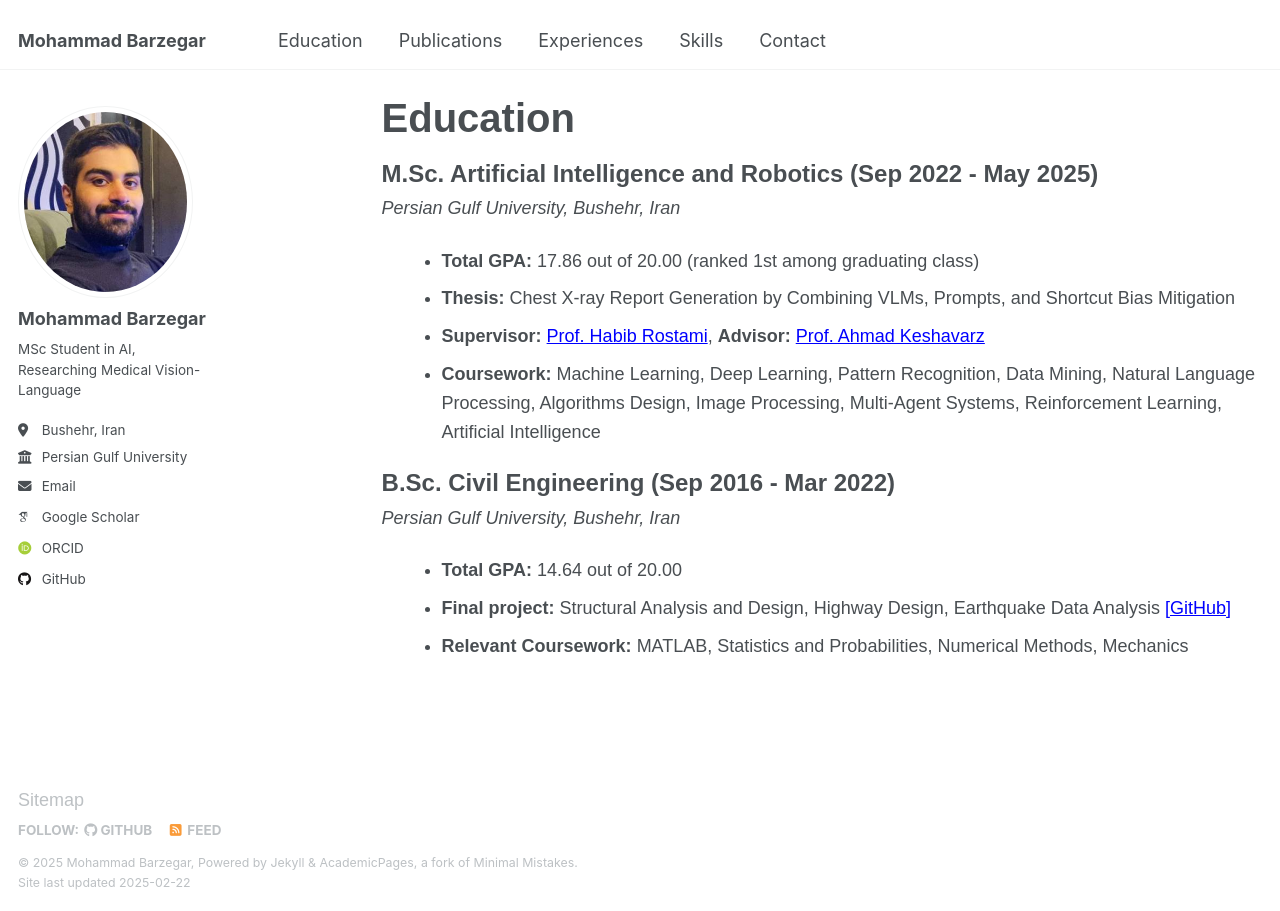
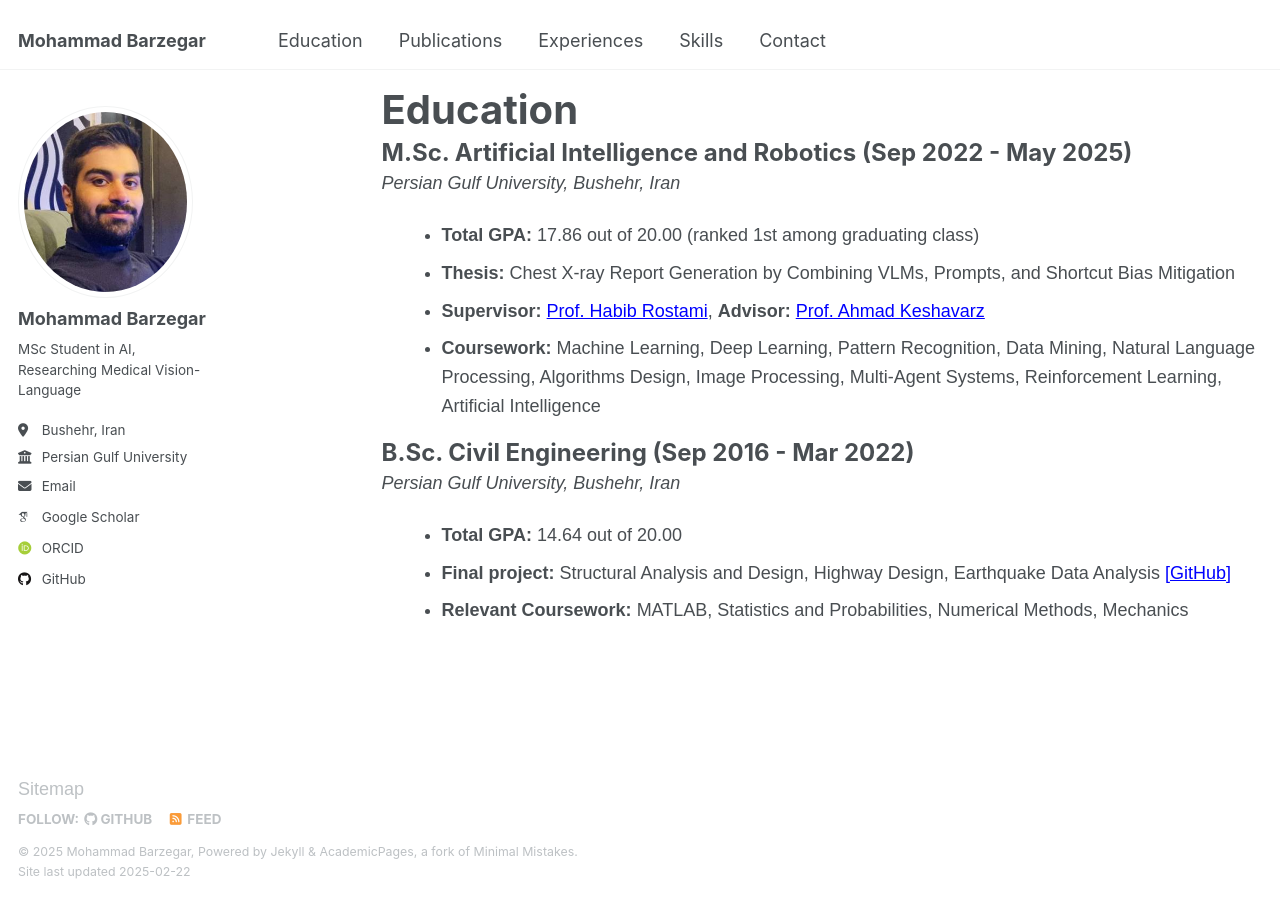
Before and after one commit to mbrz97/mbrz97.github.io, a Jekyll site: the page built from _pages/education.html, in a window 1280 px wide. Built offline with Jekyll 4.4.1, drawn with Linux system fonts in a browser that asks for light colours; some web fonts are replaced.

Commit message:
Update education.html

```diff
--- a/_pages/education.html
+++ b/_pages/education.html
@@ -30,7 +30,7 @@ author_profile: true
         .container {
             margin-left: 100px; /* Moves content to the right */
         }
-        .pagetitle{
+        h1 {
             font-size: 40px;
             font-weight: bold;
             margin-bottom: 5px;
@@ -39,7 +39,7 @@ author_profile: true
         .education {
             margin-bottom: 10px;
         }
-        .degree {
+        h2 {
             font-size: 24px;
             font-weight: bold;
             margin-bottom: 1px;
@@ -63,9 +63,9 @@ author_profile: true
 </head>
 <body>
     <div class="container">
+        <h1>Education</h1>
         <div class="education">
-            <p class="pagetitle">Education</p>
-            <p class="degree">M.Sc. Artificial Intelligence and Robotics <span>(Sep 2022 - May 2025)</span></p>
+            <h2>M.Sc. Artificial Intelligence and Robotics <span>(Sep 2022 - May 2025)</span></h2>
             <p class="university">Persian Gulf University, Bushehr, Iran</p>
             <div class="details">
                 <ul>
@@ -78,7 +78,7 @@ author_profile: true
         </div>
 
         <div class="education">
-            <p class="degree">B.Sc. Civil Engineering <span>(Sep 2016 - Mar 2022)</span></p>
+            <h2>B.Sc. Civil Engineering <span>(Sep 2016 - Mar 2022)</span></h2>
             <p class="university">Persian Gulf University, Bushehr, Iran</p>
             <div class="details">
                 <ul>
```
